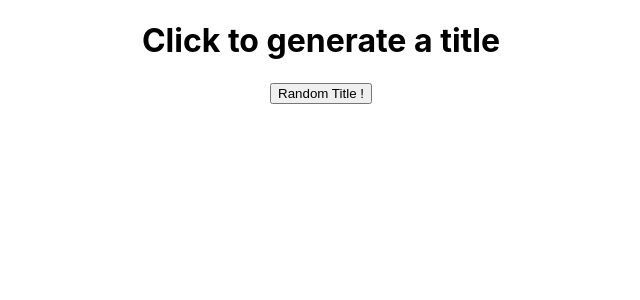
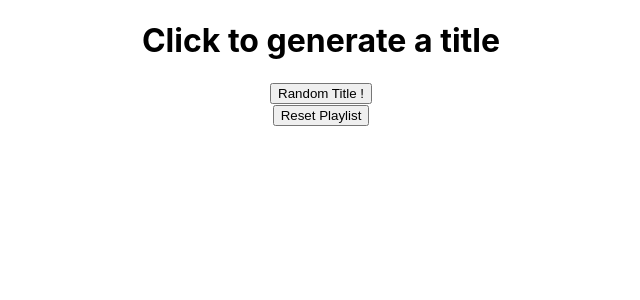
Before and after one commit to difiouze/title-generator, a React (Create React App) app: page / in a window 1280 px wide. Shown: the top 300 px of the page, without its empty margins (319-959 px from the left). Built offline with nearby package versions, Linux system fonts and the light colour scheme.

Commit message:
Reset Playlist button

```diff
--- a/src/App.js
+++ b/src/App.js
@@ -9,7 +9,7 @@ import './App.css';
 function App() {
 
   const [title, setTitle] = useState([]);
-  const [playlist, setPlayslist] = useState([]);
+  const [playlist, setPlaylist] = useState([]);
 
   const randomTitle = () => {
     setTitle([{
@@ -25,8 +25,8 @@ function App() {
     <div className="App">
       <h1>Click to generate a title </h1>
       <button onClick={randomTitle}>Random Title !</button>
-      <Title title={title} playlist={playlist} setPlayslist={setPlayslist}/>
-      <Playlist playlist={playlist} setPlayslist={setPlayslist} title={title}/>
+      <Title title={title} playlist={playlist} setPlaylist={setPlaylist}/>
+      <Playlist playlist={playlist} setPlaylist={setPlaylist}/>
     </div>
   );
 }
--- a/src/Components/Playlist.js
+++ b/src/Components/Playlist.js
@@ -2,12 +2,16 @@ import React from 'react'
 import SavedTitle from './SavedTitle'
 
 
-const Playlist = ({playlist}) => {
+const Playlist = ({playlist, setPlaylist}) => {
+
+const resetPlaylist = () => {
+    setPlaylist([]);
+}
+
     return (
         <div>
+            <button onClick={resetPlaylist}>Reset Playlist</button>
             <SavedTitle playlist={playlist}/>
-
-
         </div>
     )
 }
--- a/src/Components/Title.js
+++ b/src/Components/Title.js
@@ -1,9 +1,9 @@
 import React from 'react'
 
-const Title = ({ title, playlist, setPlayslist }) => {
+const Title = ({ title, playlist, setPlaylist }) => {
 
     const addToPlaylist = () => {
-        setPlayslist([...playlist, title]);
+        setPlaylist([...playlist, title]);
       }
 
 
```
